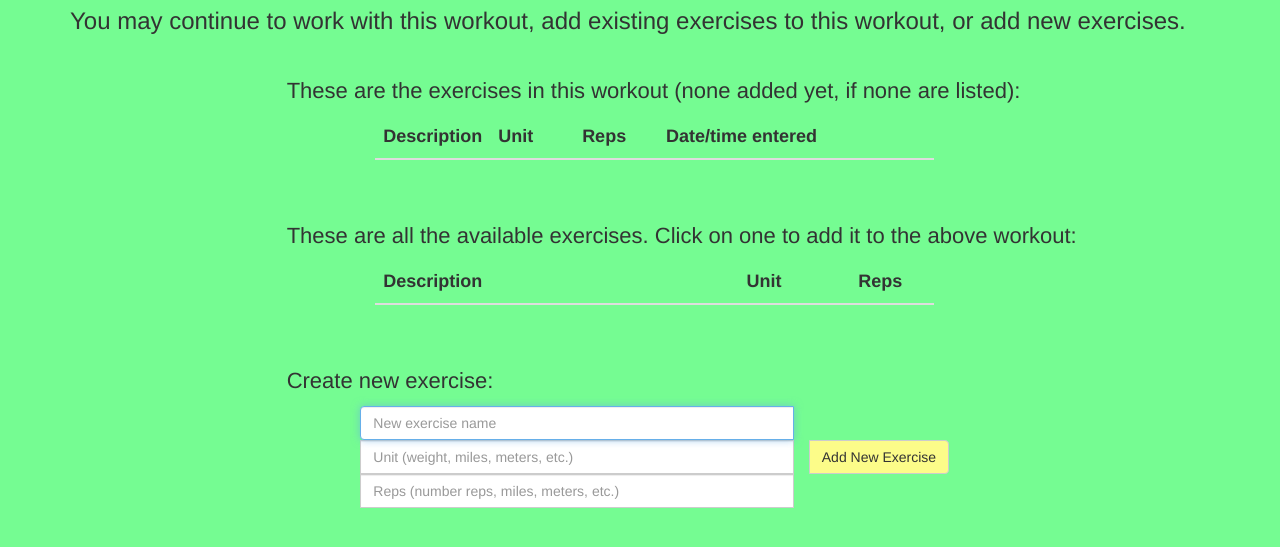
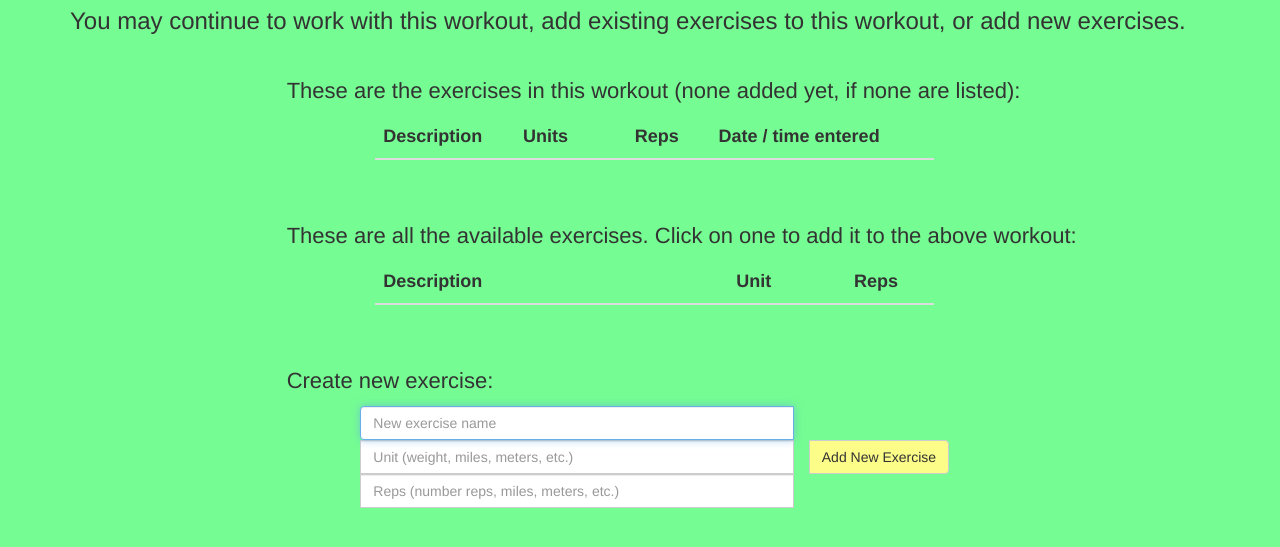
Before and after one commit to MauraSlavin/fitness, a website: page public/workout.html in a window 1280 px wide. Shown: the part 173-720 px from the top of the page. Drawn offline with nearby package versions, Linux system fonts and the light colour scheme; no server answers.

Commit message:
Clean up comments. Adjust table formatting, and date formatting.

```diff
--- a/models/Exercise.js
+++ b/models/Exercise.js
@@ -3,16 +3,19 @@ const mongoose = require("mongoose");
 const Schema = mongoose.Schema;
 
 const ExerciseSchema = new Schema({
+  // description of exercise
   description: {
     type: String,
     trim: true,
     required: "Description of exercise is required."
   },
+  // units (weight, distance, etc.) or exercise
   unit: {
     type: String,
     trim: true,
     required: "Unit of measure (weight, distance, etc.) is required."
   },
+  // how many or how long (5 miles, 20 reps, etc.)
   reps: {
     type: Number,
     default: 1
--- a/public/assets/css/style.css
+++ b/public/assets/css/style.css
@@ -18,11 +18,15 @@ h2 {
     background-color: lightblue;
 }
 
+/* Place and size home button */
 .home {
     text-align: left;
     font-size: 20px;
 }
 
+/* tweak formatting of tables */
+/* td, th, tr, .execTableRow, .execInWOTableRow */
+/* .desc1 & 2, .unit1 & 2, .reps1 & 2, .time1 are column widths */
 td, th {
     font-size: 18px;
 }
@@ -31,15 +35,23 @@ tr {
     height: 40px;
 }
 
-.wider {
-    width: 65%;
+.execTableRow, .execInWOTableRow {
+    background-color: rgb(252, 252, 137);
 }
 
-.narrower {
+.desc2, .time1 {
+    width: 60%;
+}
+
+.desc1 {
+    width: 25%;
+}
+
+.unit1, .unit2 {
     width: 20%;
 }
 
-.narrowest {
+.reps1, .reps2 {
     width: 15%;
 }
 
@@ -53,18 +65,15 @@ tr {
     margin-top: 15px;
 }
 
+/* style button to add exercise to workout */
 .addExerToWO {
     height: 24px;
     font-size: 12px;
     background-color: lightblue;
 }
 
-/* Space before button, and highlight */
+/* Space before button to add new exercise, and highlight */
 #createNewExercise, #createNewWorkout {
     margin-left: 15px;
     background-color: rgb(252, 252, 137);
 }
-
-.execTableRow, .execInWOTableRow {
-    background-color: rgb(252, 252, 137);
-}
--- a/public/assets/js/workout.js
+++ b/public/assets/js/workout.js
@@ -3,7 +3,7 @@ let currentWO = ""; // object of current workout
 
 function renderPage() {
   // get name of CURRENT workout from workouts collection
-  $.get("api/populated", workout => {
+  $.get("api/workout/populated", workout => {
     if (workout.length == 0) {
       handleNoCurrentWO();
     } else {
@@ -107,7 +107,8 @@ function appendWOExercises({ exercise, exerIndicesInWO, currentExercises }) {
     execInWORow += `<td>${whenDone}</td>`;
     execInWORow += `<td>`;
     execInWORow += "</tr>";
-    $(".addExercisesInWO").append(execInWORow);
+    // prepend so latest is on top
+    $(".addExercisesInWO").prepend(execInWORow);
   } // end of for each of this exercise in workout
   //     could be more than one of same thing
 } // end of appendWOExercises function
--- a/public/workout.html
+++ b/public/workout.html
@@ -35,10 +35,10 @@
                         <!-- Headers for the table -->
                         <thead>
                             <tr>
-                                <th class="narrower" scope="col">Description</th>
-                                <th class="narrowest" scope="col">Unit</th>
-                                <th class="narrowest" scope="col">Reps</th>
-                                <th class="widest" scope="col">Date/time entered</th>
+                                <th class="desc1" scope="col">Description</th>
+                                <th class="unit1" scope="col">Units</th>
+                                <th class="reps1" scope="col">Reps</th>
+                                <th class="time1" scope="col">Date / time entered</th>
                             </tr>
                         </thead>
                         <tbody class="addExercisesInWO">
@@ -60,9 +60,9 @@
                         <!-- Headers for the table -->
                         <thead>
                             <tr>
-                                <th class="wider" scope="col">Description</th>
-                                <th class="narrower" scope="col">Unit</th>
-                                <th class="narrowest" scope="col">Reps</th>
+                                <th class="desc2" scope="col">Description</th>
+                                <th class="unit2" scope="col">Unit</th>
+                                <th class="reps2" scope="col">Reps</th>
                             </tr>
                         </thead>
                         <tbody class="allExercises">
```
Also changed, not shown: models/Workout.js (+10 -0 lines), routes/api-routes.js (+26 -30 lines).
